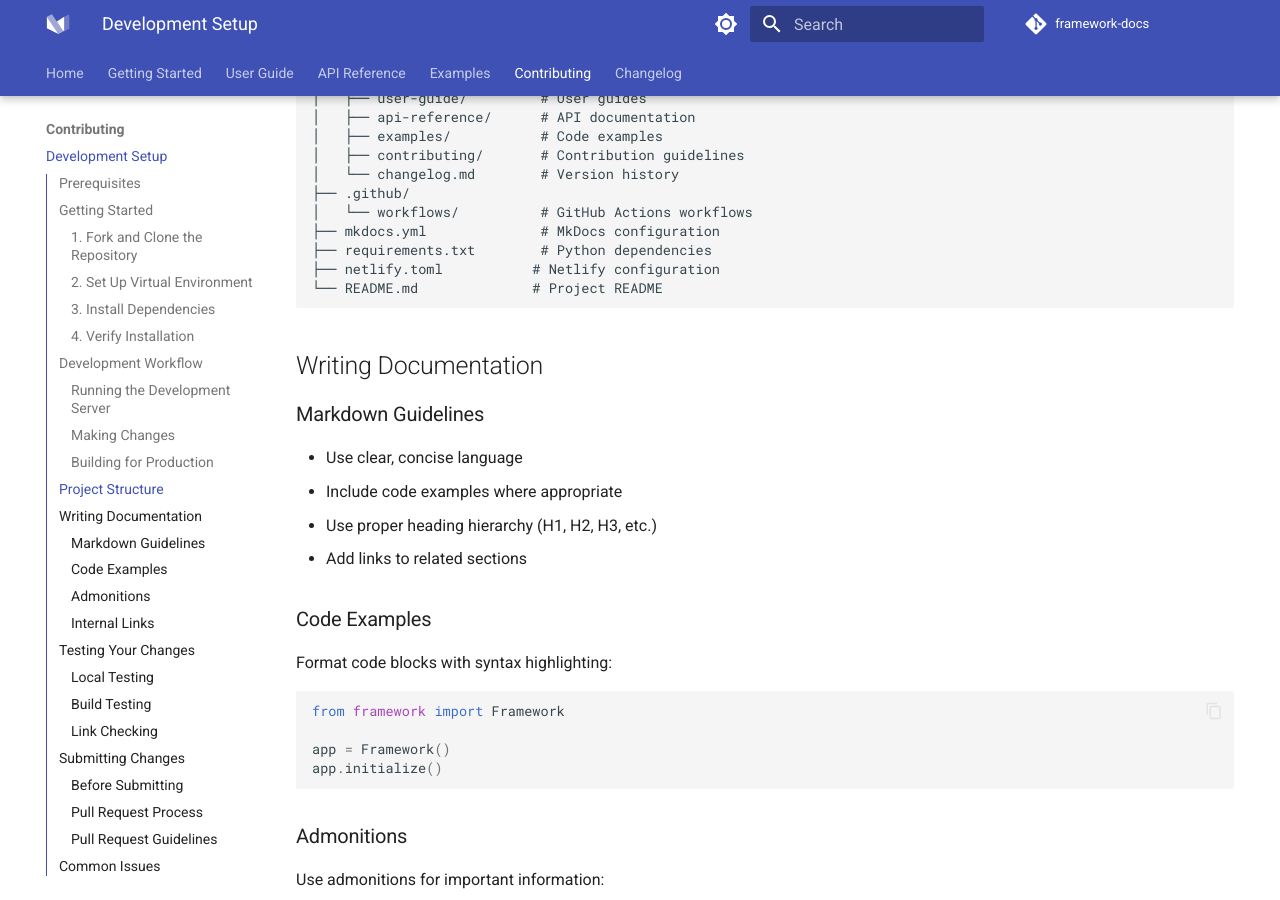
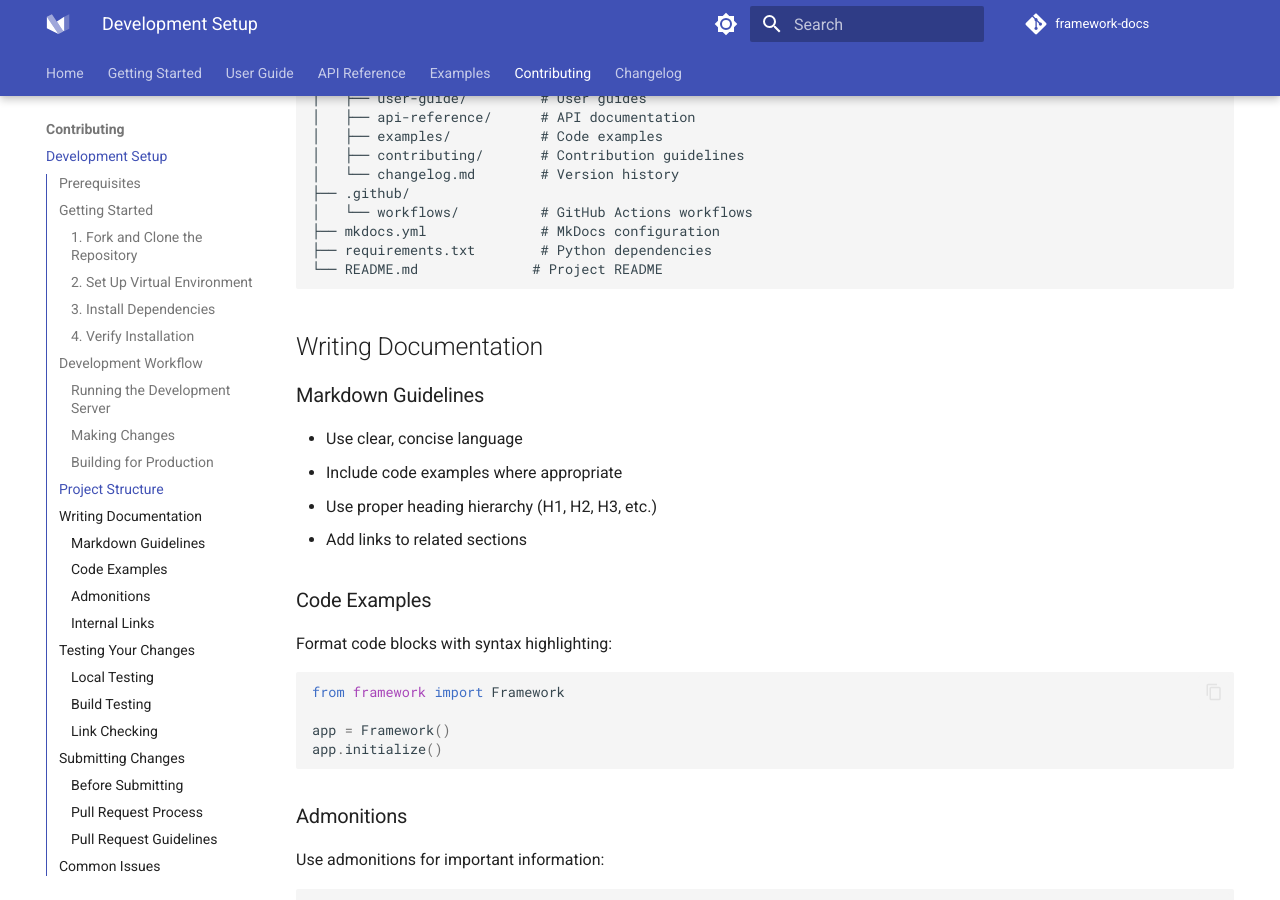
Before and after one commit to nandakishoremutyala/framework-docs, an MkDocs documentation site: the page built from docs/contributing/development-setup.md, in a window 1280 px wide and 900 px high, scrolled down 2248 px. Built offline with MkDocs 1.6.1 and Material for MkDocs 9.7.7, drawn with Linux system fonts in a browser that asks for light colours; comment, search, counter and statistics services are not loaded.

Commit message:
Remove Netlify configuration and references

````diff
--- a/docs/contributing/development-setup.md
+++ b/docs/contributing/development-setup.md
@@ -107,7 +107,6 @@ framework-docs/
 │   └── workflows/          # GitHub Actions workflows
 ├── mkdocs.yml              # MkDocs configuration
 ├── requirements.txt        # Python dependencies
-├── netlify.toml           # Netlify configuration
 └── README.md              # Project README
 ```
 
````
Also changed, not shown: netlify.toml (deleted).
